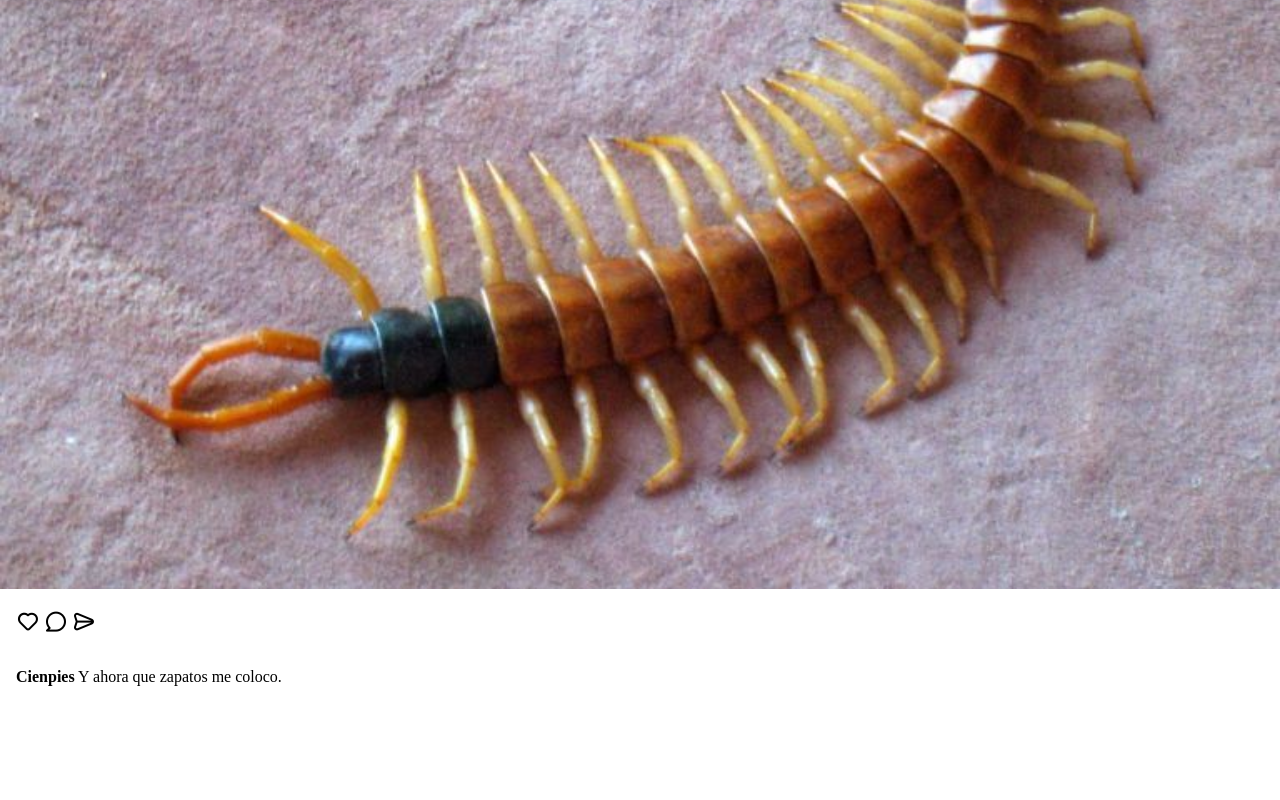
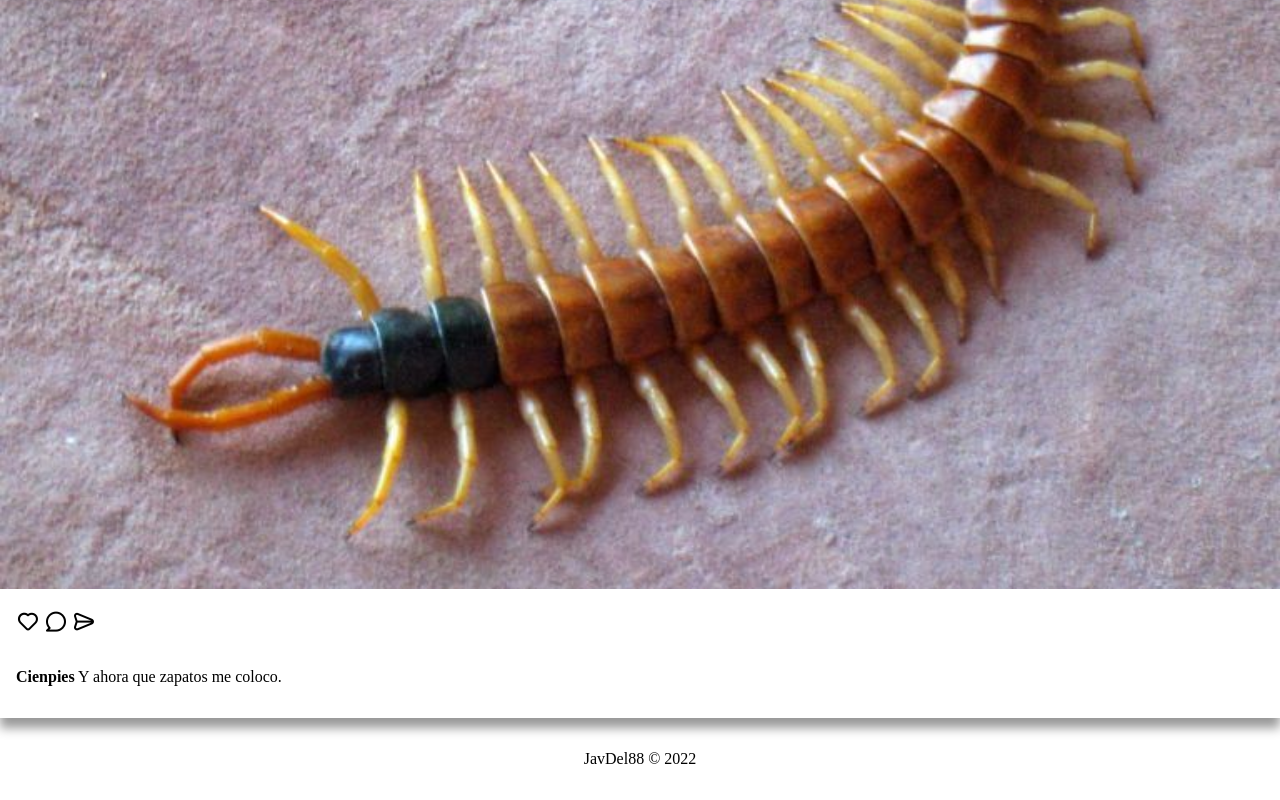
Before and after one commit to JavDel88/bug-sLife, a plain HTML site: page index.html in a window 1280 px wide. Shown: the part 5062-5862 px from the top of the page. Before the commit the page ends 5780 px from the top, so only its background shows below. Drawn offline with nearby package versions, Linux system fonts and the light colour scheme.

Commit message:
se agrega el footer

```diff
--- a/assets/css/style.css
+++ b/assets/css/style.css
@@ -123,3 +123,10 @@ a {
     flex-direction: column;
     gap: 2rem;
 }
+
+.footer {
+    display : flex;
+    justify-content: center;
+    align-items: center;
+    padding: 2rem;
+}
--- a/index.html
+++ b/index.html
@@ -105,8 +105,9 @@
                 </div>
             </div>
         </section>
-
-
     </main>
+    <footer class="footer">
+        <span>JavDel88 &copy 2022</span>
+    </footer>
 </body>
 </html>
```
